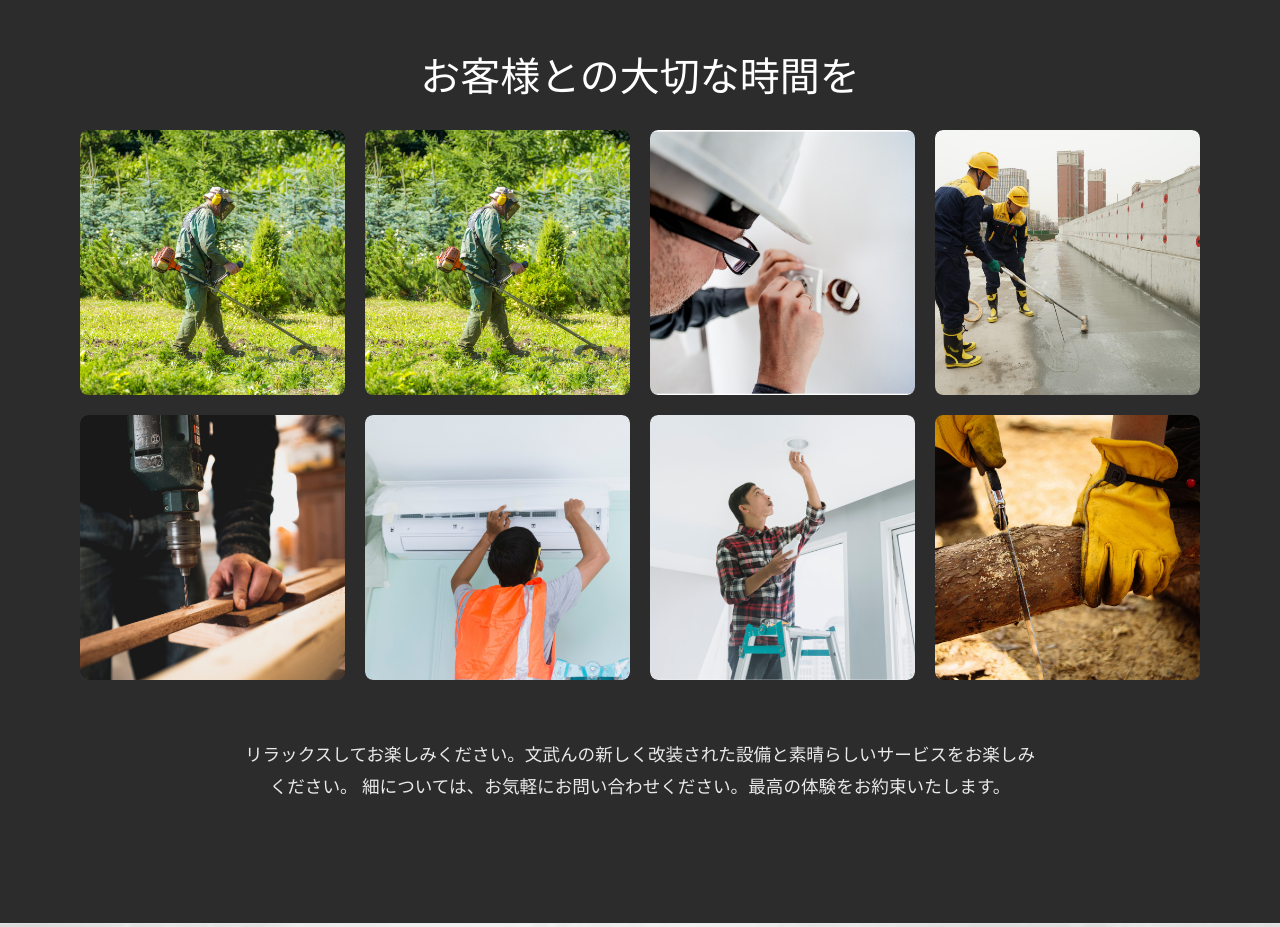
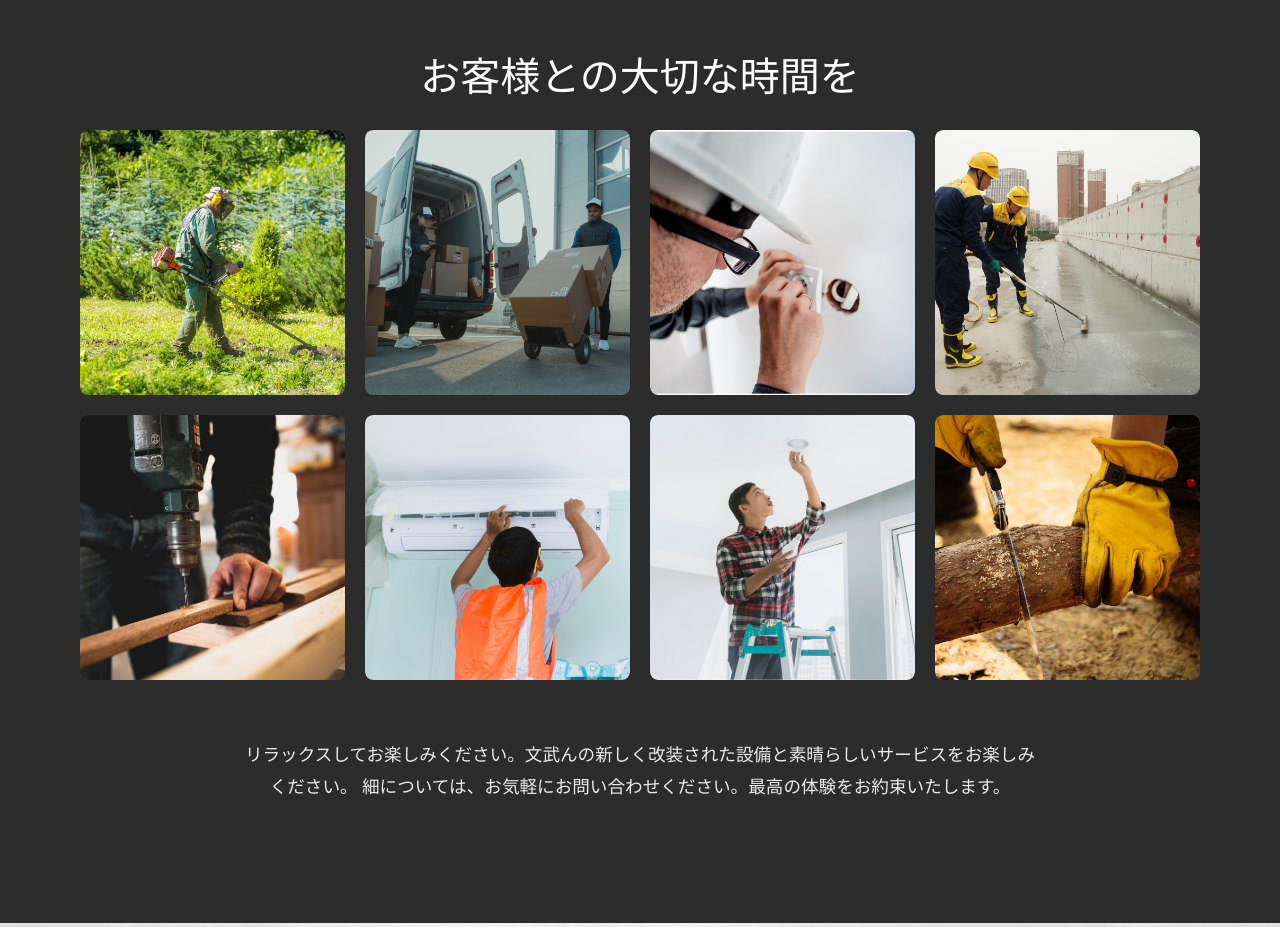
Before and after one commit to jel0313/bunbun, a plain HTML site: page bunbun/index.html in a window 1280 px wide. Shown: the part 3600-4527 px from the top of the page. Drawn offline with Linux system fonts and the light colour scheme.

Commit message:
Update index.html

```diff
--- a/bunbun/index.html
+++ b/bunbun/index.html
@@ -939,7 +939,7 @@
 					</div>
 					<div class="gallery-item">
 						<img
-							src="./img/benriya_2.png"
+							src="./img/benriya_1.png"
 							alt="gallery2"
 							width="300"
 							height="300"
```
